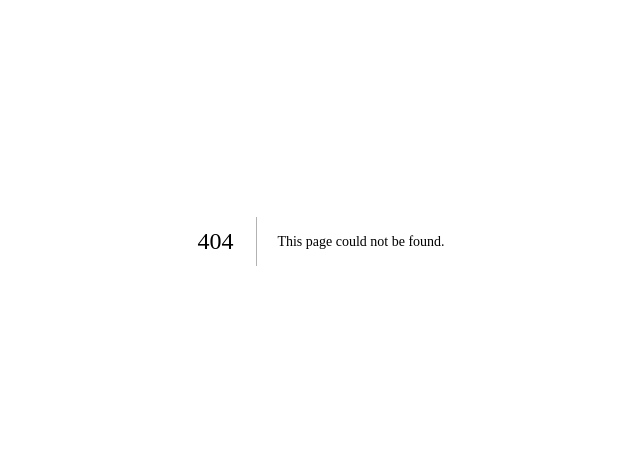
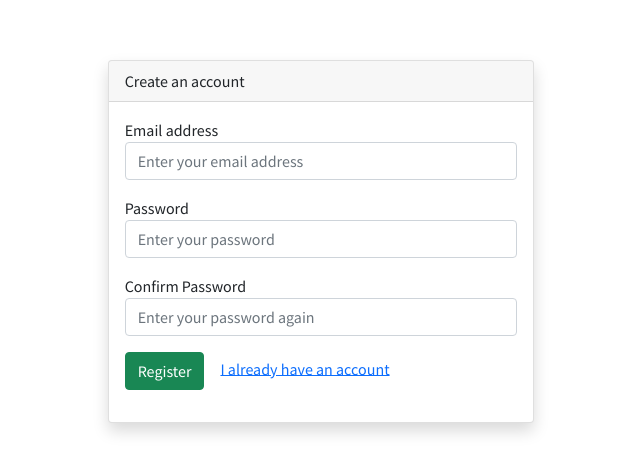
Before and after one commit to amitavroy/video-reviews, a Next.js app: page /register in a window 1280 px wide. Before the commit this address had no page. Shown: the part 159-632 px from the top of the page, without its empty margins (319-959 px from the left). Built offline with nearby package versions, Linux system fonts and the light colour scheme; a web font is replaced by a local one.

Commit message:
Added registration form

```diff
--- /dev/null
+++ b/components/forms/registration-form/index.tsx
@@ -0,0 +1,82 @@
+import { Form, Formik, FormikHelpers } from 'formik';
+import Link from 'next/link';
+import React from 'react';
+import { RegistrationSchema } from '../../../schemas/registration.schema';
+
+const RegistrationForm = () => {
+  const handleSubmit = (values, formikHelpers: FormikHelpers<any>) => {
+    console.log(values);
+  };
+  return (
+    <React.Fragment>
+      <Formik
+        initialValues={{
+          email: '',
+          password: '',
+          confirm: '',
+        }}
+        onSubmit={handleSubmit}
+        validationSchema={RegistrationSchema}
+      >
+        {({ values, handleChange, handleBlur, errors, touched }) => (
+          <Form>
+            <div className="mb-3">
+              <label htmlFor="email">Email address</label>
+              <input
+                type="email"
+                name="email"
+                value={values.email}
+                placeholder="Enter your email address"
+                onChange={handleChange}
+                onBlur={handleBlur}
+                className="form-control"
+              />
+              {errors.email && touched.email ? (
+                <div className="validation-error">{errors.email}</div>
+              ) : null}
+            </div>
+            <div className="mb-3">
+              <label htmlFor="password">Password</label>
+              <input
+                type="password"
+                name="password"
+                value={values.password}
+                onChange={handleChange}
+                onBlur={handleBlur}
+                placeholder="Enter your password"
+                className="form-control"
+              />
+              {errors.password && touched.password ? (
+                <div className="validation-error">{errors.password}</div>
+              ) : null}
+            </div>
+            <div className="mb-3">
+              <label htmlFor="password">Confirm Password</label>
+              <input
+                type="password"
+                name="confirm"
+                value={values.confirm}
+                onChange={handleChange}
+                onBlur={handleBlur}
+                placeholder="Enter your password again"
+                className="form-control"
+              />
+              {errors.confirm && touched.confirm ? (
+                <div className="validation-error">{errors.confirm}</div>
+              ) : null}
+            </div>
+            <div className="mb-3">
+              <span className="me-3">
+                <button className="btn btn-success mr-3">Register</button>
+              </span>
+              <Link href="/login">
+                <a>I already have an account</a>
+              </Link>
+            </div>
+          </Form>
+        )}
+      </Formik>
+    </React.Fragment>
+  );
+};
+export default RegistrationForm;
--- /dev/null
+++ b/pages/register/index.tsx
@@ -0,0 +1,15 @@
+import RegistrationForm from '../../components/forms/registration-form';
+
+const RegisterPage = () => {
+  return (
+    <div className="d-flex flex-column align-items-center justify-content-center min-vh-100">
+      <div className="card col-4 shadow">
+        <div className="card-header">Create an account</div>
+        <div className="card-body">
+          <RegistrationForm />
+        </div>
+      </div>
+    </div>
+  );
+};
+export default RegisterPage;
--- /dev/null
+++ b/schemas/registration.schema.ts
@@ -0,0 +1,13 @@
+import * as Yup from 'yup';
+
+export const RegistrationSchema = Yup.object().shape({
+  email: Yup.string()
+    .required('This field is required')
+    .email('Should be a valid email'),
+  password: Yup.string()
+    .required('Password is required')
+    .min(6, 'Should be atleast 6 characters'),
+  confirm: Yup.string()
+    .required('You need to confirm your password')
+    .oneOf([Yup.ref('password'), null], 'Both password should match'),
+});
```
Also changed, not shown: pages/login/index.tsx (+12 -0 lines).
